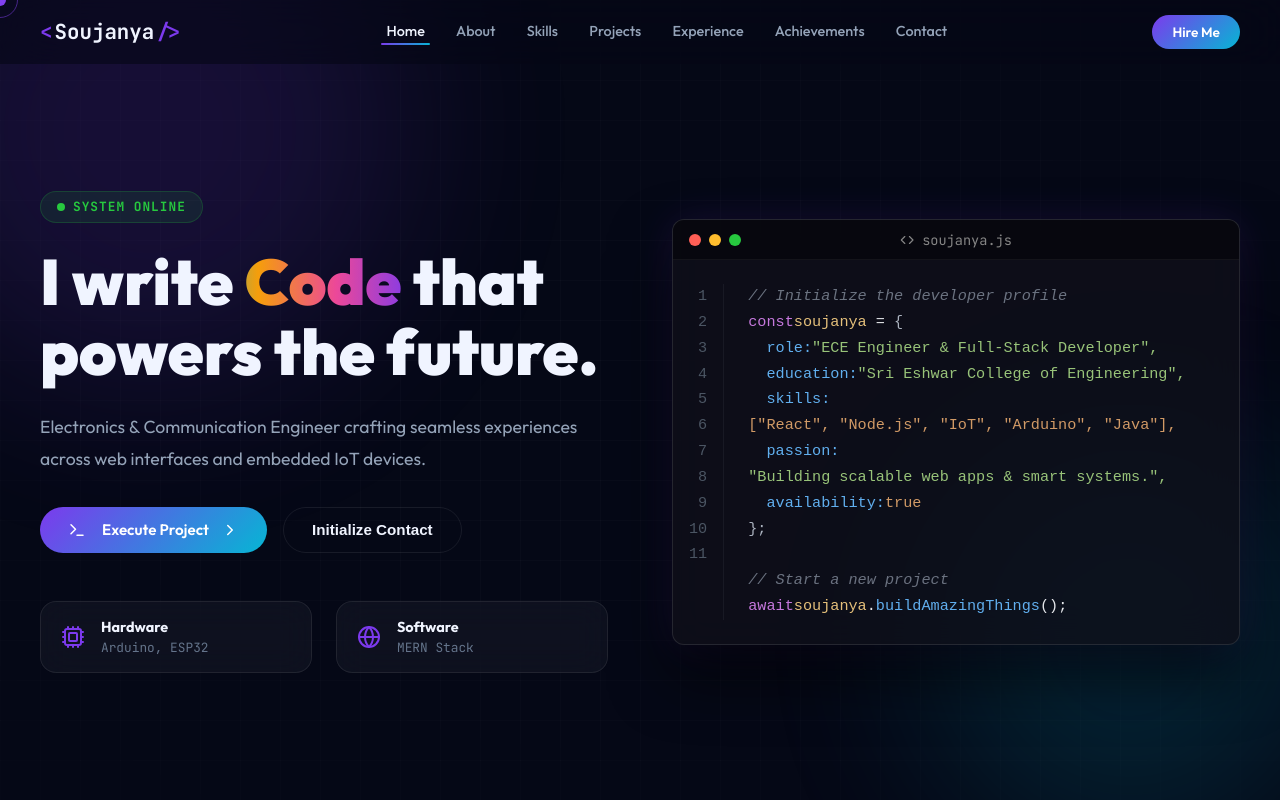
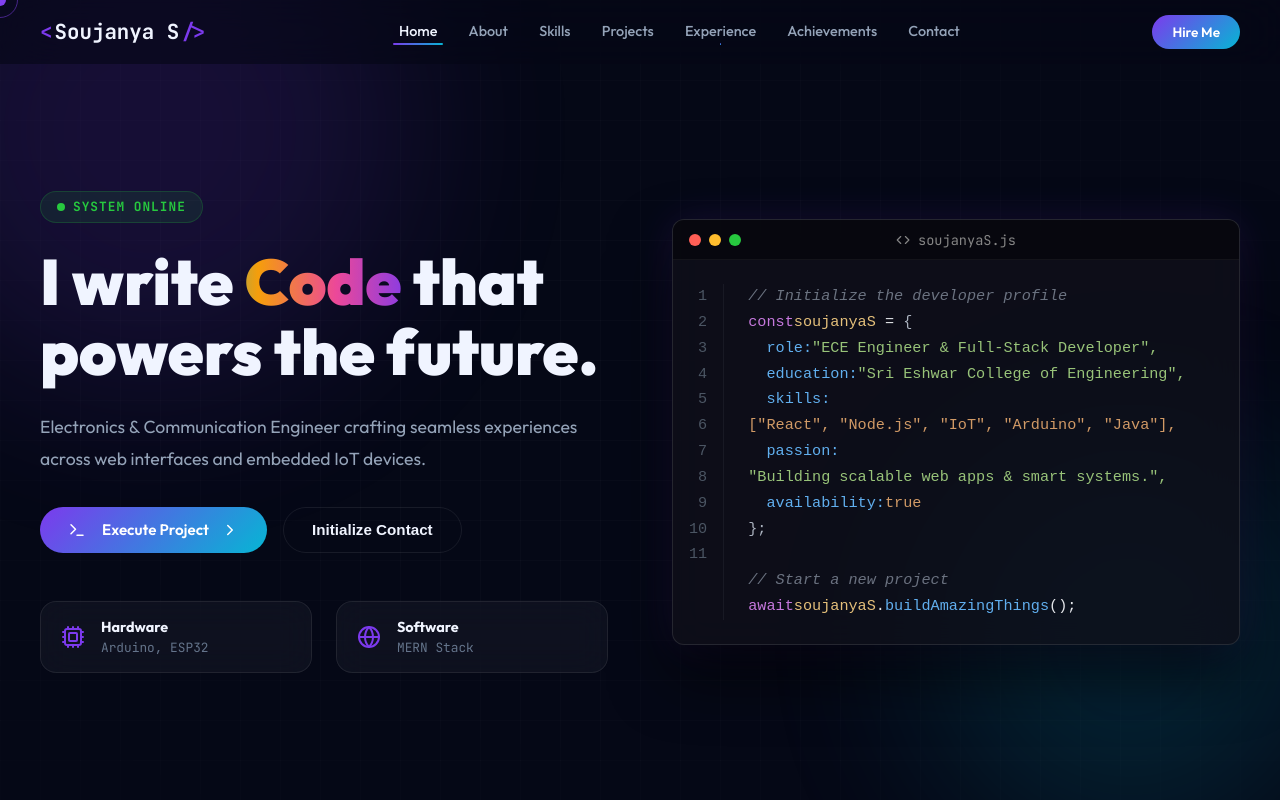
Before and after one commit to soujanya-7/Soujanya-Portfolio, a React (Vite) app: page / in a window 1280 px wide. Shown: the top 800 px of the page. Built offline with nearby package versions, Linux system fonts and the light colour scheme.

Commit message:
Update branding to 'Soujanya S' in logo and hero section

```diff
--- a/src/App.jsx
+++ b/src/App.jsx
@@ -370,7 +370,7 @@ function App() {
       <nav className={`navbar ${scrolled ? 'scrolled' : ''}`} id="navbar">
         <div className="nav-logo">
           <span className="logo-bracket">&lt;</span>
-          <span className="logo-name">Soujanya</span>
+          <span className="logo-name">Soujanya S</span>
           <span className="logo-bracket">/&gt;</span>
         </div>
         <div className={`nav-links ${navOpen ? 'open' : ''}`} id="navLinks">
--- a/src/CodeHero.jsx
+++ b/src/CodeHero.jsx
@@ -5,7 +5,7 @@ import { ChevronRight, Terminal, Code, Cpu, Globe } from 'lucide-react';
 
 const FULL_CODE = [
   { type: 'comment', text: '// Initialize the developer profile' },
-  { type: 'keyword', text: 'const', variable: 'soujanya', value: '{' },
+  { type: 'keyword', text: 'const', variable: 'soujanyaS', value: '{' },
   { type: 'property', text: '  role:', string: '"ECE Engineer & Full-Stack Developer",' },
   { type: 'property', text: '  education:', string: '"Sri Eshwar College of Engineering",' },
   { type: 'property', text: '  skills:', array: '["React", "Node.js", "IoT", "Arduino", "Java"],' },
@@ -14,7 +14,7 @@ const FULL_CODE = [
   { type: 'plain', text: '};' },
   { type: 'empty', text: '' },
   { type: 'comment', text: '// Start a new project' },
-  { type: 'method', text: 'await soujanya.buildAmazingThings();' },
+  { type: 'method', text: 'await soujanyaS.buildAmazingThings();' },
 ];
 
 export default function CodeHero({ onNavigate }) {
@@ -133,7 +133,7 @@ export default function CodeHero({ onNavigate }) {
                   <div className="ch-control green"></div>
                 </div>
                 <div className="ch-ide-title">
-                  <Code size={14} /> soujanya.js
+                  <Code size={14} /> soujanyaS.js
                 </div>
               </div>
 
@@ -172,7 +172,7 @@ export default function CodeHero({ onNavigate }) {
                         {line.type === 'plain' && <span className="c-punctuation">{line.text}</span>}
                         {line.type === 'method' && (
                           <>
-                            <span className="c-keyword">await</span> <span className="c-variable">soujanya</span>.<span className="c-method">buildAmazingThings</span>();
+                            <span className="c-keyword">await</span> <span className="c-variable">soujanyaS</span>.<span className="c-method">buildAmazingThings</span>();
                           </>
                         )}
                       </motion.div>
```
